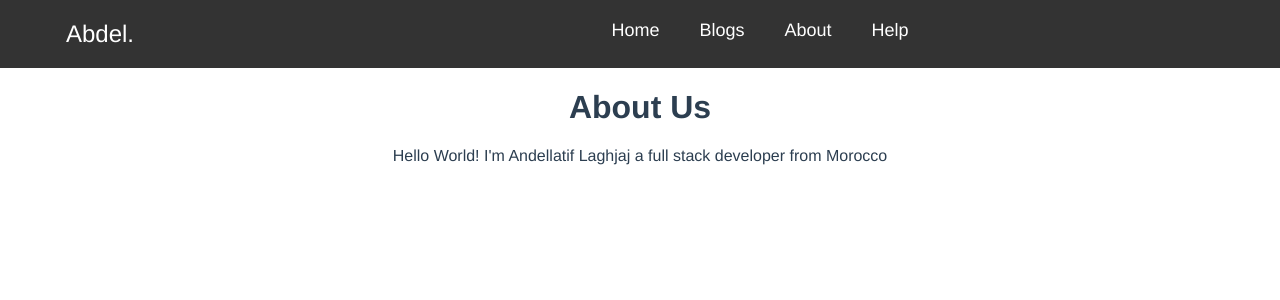
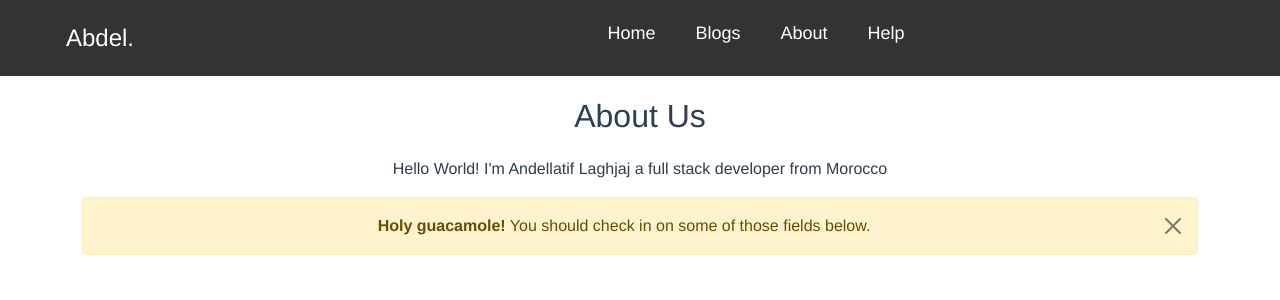
Before and after one commit to abdellatif-laghjaj/practice_vue_js, a Vue app: page /about in a window 1280 px wide. Shown: the top 300 px of the page. Built offline with nearby package versions, Linux system fonts and the light colour scheme.

Commit message:
add bootsrap

```diff
--- a/package.json
+++ b/package.json
@@ -9,8 +9,11 @@
     "lint": "vue-cli-service lint"
   },
   "dependencies": {
+    "bootstrap": "^5.1.3",
     "core-js": "^3.8.3",
+    "jquery": "^3.6.0",
     "normalize.css": "^8.0.1",
+    "popper.js": "^1.16.1",
     "vue": "^2.6.14",
     "vue-router": "^3.5.1",
     "vuex": "^3.6.2"
--- a/src/main.js
+++ b/src/main.js
@@ -2,6 +2,9 @@
 import App from "./App.vue";
 import router from "./router";
 import store from "./store";
+
+import "bootstrap";
+import "bootstrap/dist/css/bootstrap.min.css";
 
 import "./scss/style.scss";
 import "normalize.css";
--- a/src/views/AboutView.vue
+++ b/src/views/AboutView.vue
@@ -2,6 +2,12 @@
     <div class="about">
         <h1>{{ pageName }}</h1>
         <p>{{ pageDescription }}</p>
+        <div class="container">
+            <div class="alert alert-warning alert-dismissible fade show" role="alert">
+                <strong>Holy guacamole!</strong> You should check in on some of those fields below.
+                <button type="button" class="btn-close" data-bs-dismiss="alert" aria-label="Close"></button>
+            </div>
+        </div>
     </div>
 </template>
 
```
Also changed, not shown: 1 other file (tests, documents, lock files or other folders).
